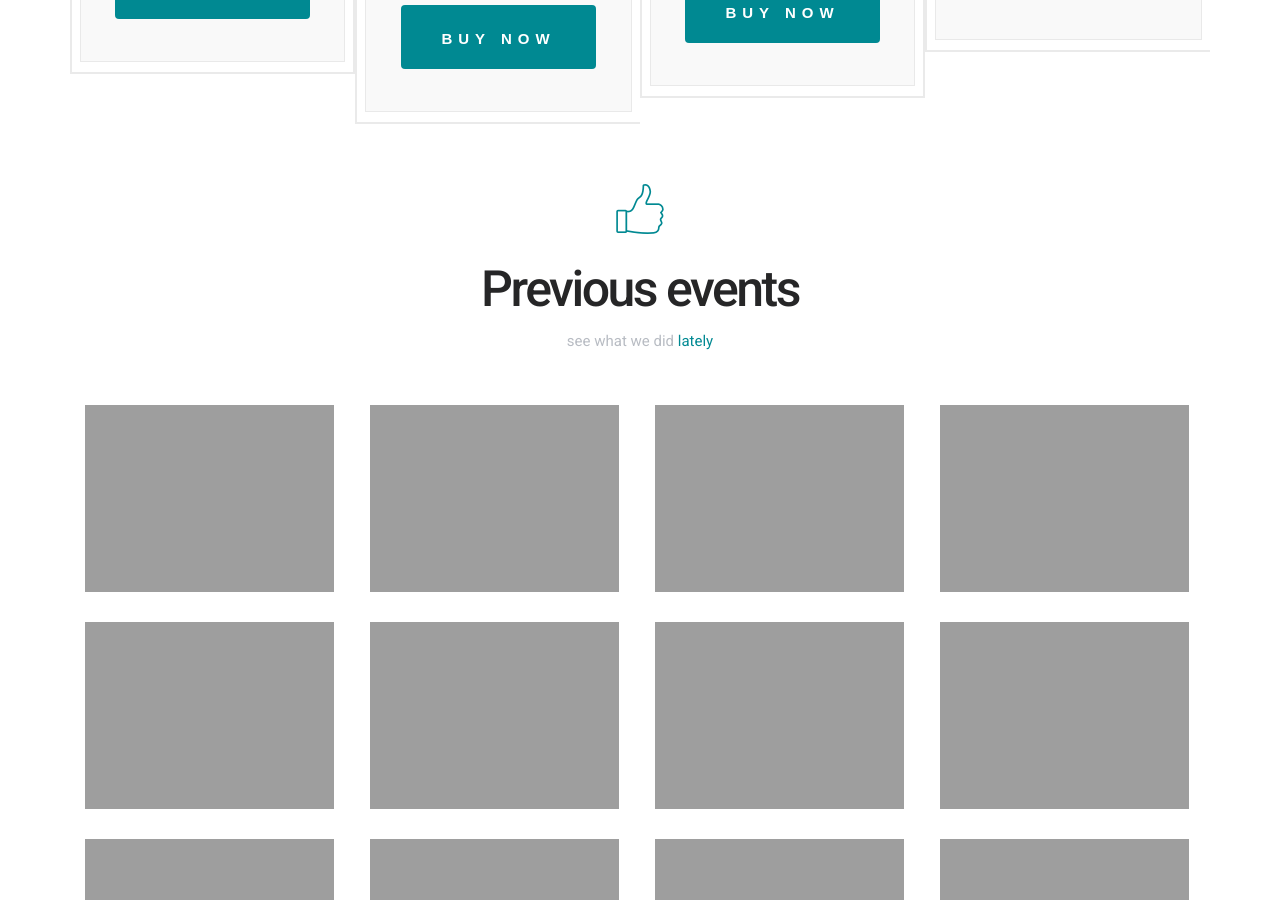
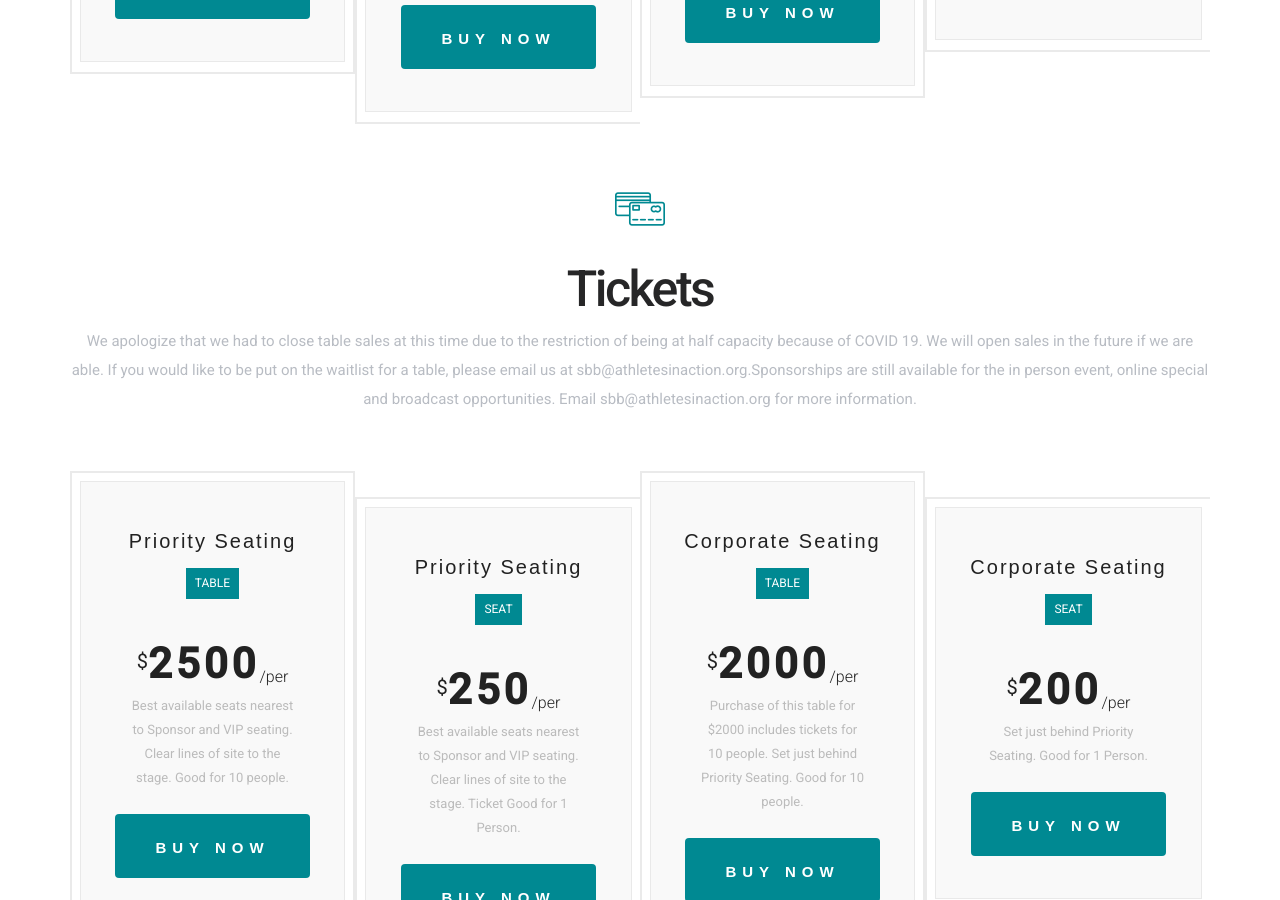
Before and after one commit to AIAUSA/Superbowl, a Jekyll site: the page built from index.md, in a window 1280 px wide and 900 px high, scrolled down 4813 px. Built offline with Jekyll 4.4.1, drawn with Linux system fonts in a browser that asks for light colours; some web fonts are replaced; comment, search, counter and statistics services are not loaded.

Commit message:
Update from Forestry.io AIA Digital updated index.md

```diff
--- a/index.md
+++ b/index.md
@@ -58,6 +58,14 @@ page_sections:
     and send a check payable to Athletes in Action to: 2021 Super Bowl Breakfast.
     4401 W. Kennedy Blvd, 3rd floor Tampa, FL 33609. Please note that tables are not
     tax-deductible and cannot be paid for from an NCF fund.'
+- template: tickets
+  block: prices
+  content: We apologize that we had to close table sales at this time due to the restriction
+    of being at half capacity because of COVID 19. We will open sales in the future
+    if we are able. If you would like to be put on the waitlist for a table, please
+    email us at sbb@athletesinaction.org.Sponsorships are still available for the
+    in person event, online special and broadcast opportunities. Email sbb@athletesinaction.org
+    for more information.
 - template: gallery
   block: gallery
 - template: committee
```
